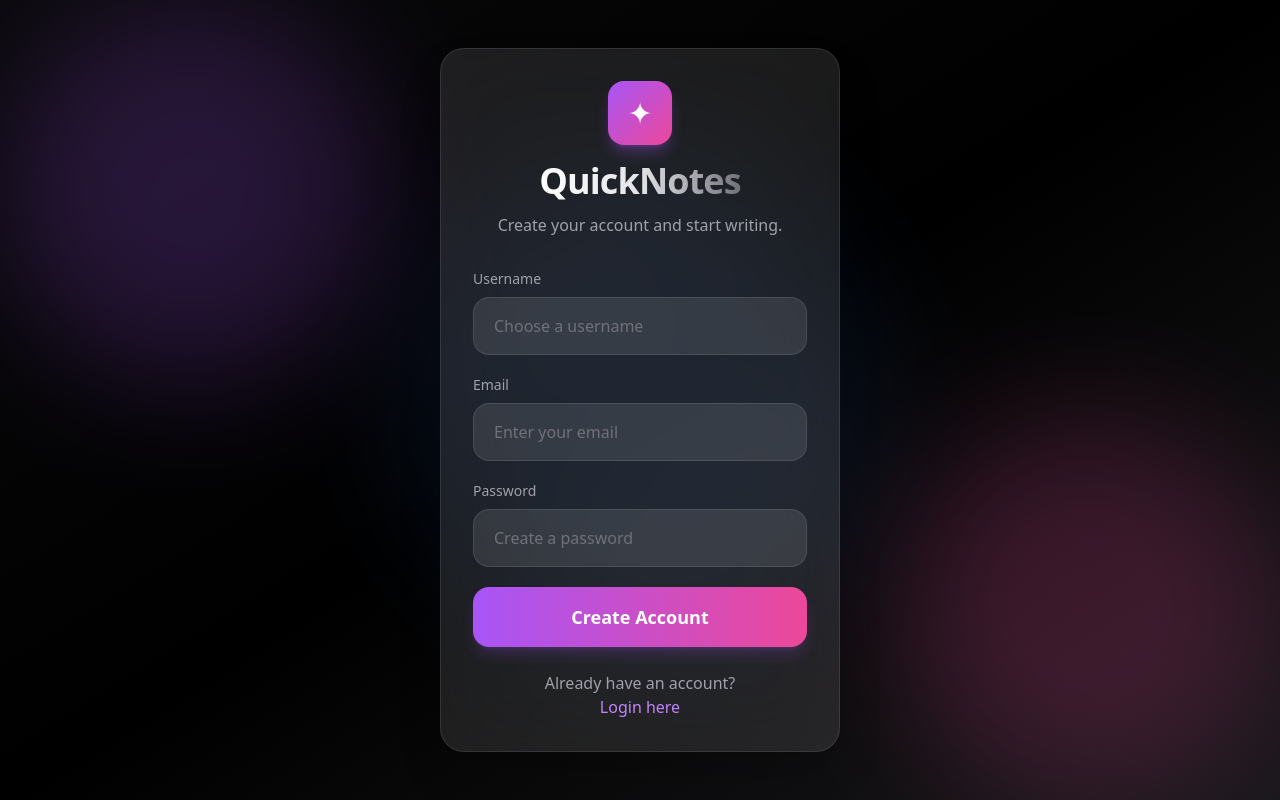
After one commit to samarsubhash/Django-Notes-App, a Django app: page /signup/ in a window 1280 px wide. The commit adds this page. Run offline with Django 5.2, Linux system fonts and the light colour scheme; some libraries are stand-ins or nearby versions.

Commit message:
login signup added also changed the ui

```diff
--- /dev/null
+++ b/notes/templates/signup.html
@@ -0,0 +1,117 @@
+<!DOCTYPE html>
+<html lang="en">
+<head>
+    <meta charset="UTF-8">
+    <meta name="viewport" content="width=device-width, initial-scale=1.0">
+
+    <!-- Tailwind -->
+    <script src="https://cdn.tailwindcss.com"></script>
+
+    <title>Signup • QuickNotes</title>
+</head>
+
+<body class="bg-gradient-to-br from-zinc-950 via-black to-zinc-900 min-h-screen flex items-center justify-center overflow-hidden text-white selection:bg-purple-500 selection:text-white">
+
+    <!-- Background Glow -->
+    <div class="absolute top-0 left-0 w-96 h-96 bg-purple-500 rounded-full blur-3xl opacity-20"></div>
+    <div class="absolute bottom-0 right-0 w-96 h-96 bg-pink-500 rounded-full blur-3xl opacity-20"></div>
+    <div class="absolute w-[30rem] h-[30rem] bg-blue-500 rounded-full blur-3xl opacity-10"></div>
+
+    <!-- Signup Card -->
+    <div class="relative z-10 w-full max-w-md px-6">
+
+        <div class="bg-white/10 backdrop-blur-2xl border border-white/10 rounded-3xl p-8 shadow-2xl">
+
+            <!-- Logo -->
+            <div class="flex flex-col items-center text-center mb-8">
+
+                <div class="w-16 h-16 rounded-2xl bg-gradient-to-br from-purple-500 to-pink-500 flex items-center justify-center shadow-lg shadow-purple-500/30 mb-4">
+                    <span class="text-3xl">✦</span>
+                </div>
+
+                <h1 class="text-4xl font-extrabold tracking-tight bg-gradient-to-r from-white via-zinc-200 to-zinc-500 bg-clip-text text-transparent">
+                    QuickNotes
+                </h1>
+
+                <p class="text-zinc-400 mt-3">
+                    Create your account and start writing.
+                </p>
+
+            </div>
+
+            <!-- Form -->
+            <form method="POST" class="space-y-5">
+
+                {% csrf_token %}
+
+                <!-- Username -->
+                <div>
+                    <label class="block text-sm text-zinc-400 mb-2">
+                        Username
+                    </label>
+
+                    <input
+                        type="text"
+                        name="username"
+                        placeholder="Choose a username"
+                        class="w-full bg-white/10 border border-white/10 rounded-2xl px-5 py-4 text-white placeholder-zinc-500 focus:outline-none focus:ring-2 focus:ring-purple-500 transition duration-300"
+                    >
+                </div>
+
+                <!-- Email -->
+                <div>
+                    <label class="block text-sm text-zinc-400 mb-2">
+                        Email
+                    </label>
+
+                    <input
+                        type="email"
+                        name="email"
+                        placeholder="Enter your email"
+                        class="w-full bg-white/10 border border-white/10 rounded-2xl px-5 py-4 text-white placeholder-zinc-500 focus:outline-none focus:ring-2 focus:ring-blue-500 transition duration-300"
+                    >
+                </div>
+
+                <!-- Password -->
+                <div>
+                    <label class="block text-sm text-zinc-400 mb-2">
+                        Password
+                    </label>
+
+                    <input
+                        type="password"
+                        name="password"
+                        placeholder="Create a password"
+                        class="w-full bg-white/10 border border-white/10 rounded-2xl px-5 py-4 text-white placeholder-zinc-500 focus:outline-none focus:ring-2 focus:ring-pink-500 transition duration-300"
+                    >
+                </div>
+
+                <!-- Button -->
+                <button
+                    type="submit"
+                    class="w-full bg-gradient-to-r from-purple-500 to-pink-500 py-4 rounded-2xl font-semibold text-lg shadow-lg shadow-purple-500/20 hover:scale-[1.02] hover:shadow-purple-500/40 transition duration-300"
+                >
+                    Create Account
+                </button>
+
+            </form>
+
+            <!-- Footer -->
+            <div class="text-center mt-6">
+
+                <p class="text-zinc-400">
+                    Already have an account?
+                </p>
+
+                <a href="/login/" class="text-purple-400 hover:text-pink-400 transition duration-300 font-medium">
+                    Login here
+                </a>
+
+            </div>
+
+        </div>
+
+    </div>
+
+</body>
+</html>
--- a/notes/urls.py
+++ b/notes/urls.py
@@ -2,8 +2,11 @@ from django.urls import path
 from . import views
 
 urlpatterns = [
-    path('', views.home),
+    path('', views.home, name='home'),
     path('add/', views.add_note),
     path('delete/<int:id>', views.delete_note,name="delete_note"),
     path('update/<int:id>/', views.update_note, name='update_note'),
+    path('login/', views.login_view, name='login'),
+    path('signup/', views.signup_view , name='signup'),
+    path('logout/', views.logout_view , name='logout')
 ]
--- a/notes/views.py
+++ b/notes/views.py
@@ -1,5 +1,7 @@
 from django.shortcuts import render , redirect
 from django.http import HttpResponse
+from django.contrib.auth.models import User
+from django.contrib.auth import authenticate, login, logout
 from . models import Notedb
 # Create your views here.
 
@@ -35,3 +37,45 @@ def update_note(request,id):
     return redirect("/")
 
   return render(request,'updatenote.html',{"note":note})
+
+def signup_view(request):
+
+  if request.method == 'POST' :
+
+    username = request.POST['username']
+    password = request.POST['password']
+    email = request.POST['email']
+
+    User.objects.create_user(
+        username = username,
+        password = password,
+        email = email
+    )
+
+    return redirect('login')
+
+  return render(request,'signup.html')
+
+def login_view(request):
+
+  if request.method == 'POST':
+    username = request.POST['username']
+    password = request.POST['password']
+
+    user = authenticate(
+      request,
+      username = username,
+      password = password
+    )
+    print(user)
+
+    if user is not None :
+      login(request,user)
+      return redirect('home')
+
+  return render(request ,'login.html')
+
+def logout_view(request):
+  logout(request)
+
+  return redirect('login')
```
Also changed, not shown: notes/templates/homepage.html (+109 -28 lines), notes/templates/login.html (added, +103 -0 lines).
